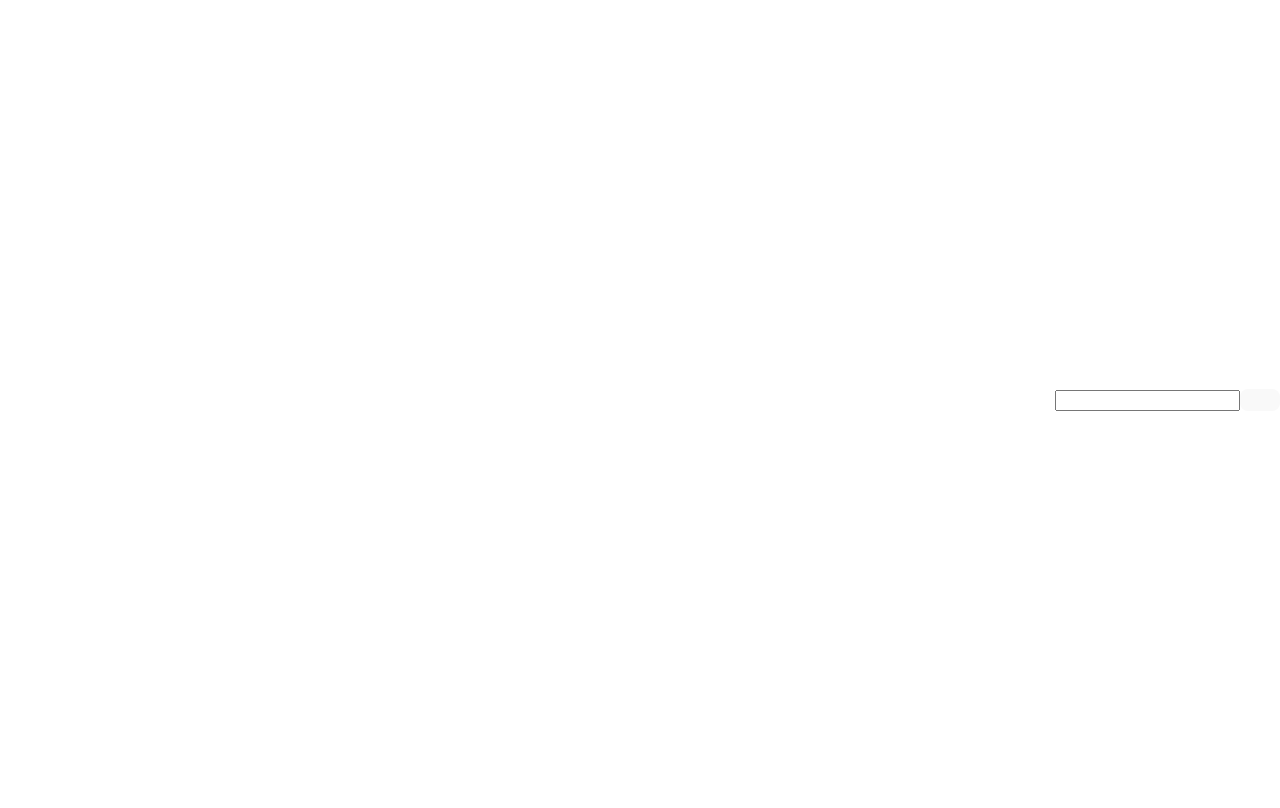
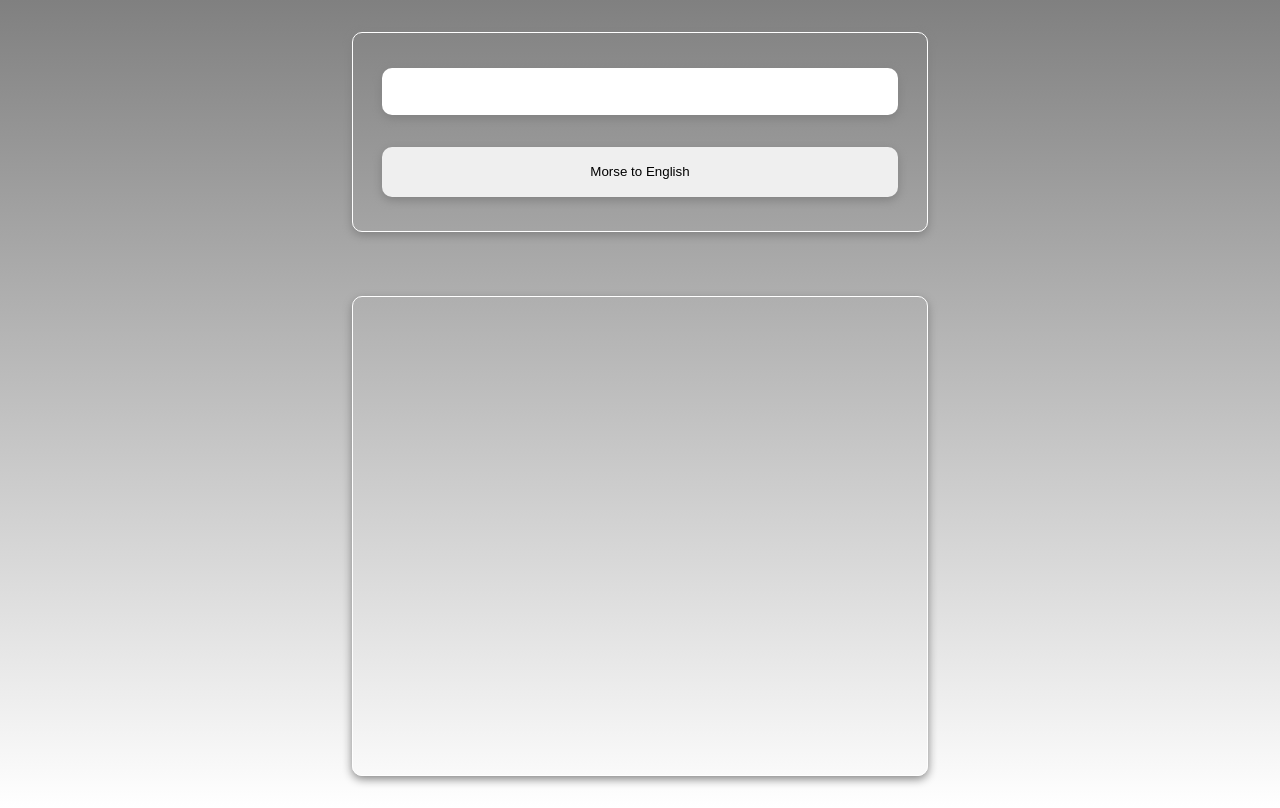
Before and after one commit to Koji47/morse-code-tech-test, a website built with Vite: page index.html in a window 1280 px wide. Built offline with nearby package versions, Linux system fonts and the light colour scheme.

Commit message:
styling scss

```diff
--- a/index.html
+++ b/index.html
@@ -4,12 +4,16 @@
     <meta charset="UTF-8" />
     <meta name="viewport" content="width=device-width, initial-scale=1.0" />
     <title>Morse Code Translator</title>
+    <link rel="stylesheet" href="./src/main.scss" />
   </head>
   <body>
-    <div id="app"></div>
-    <input type="text" />
-    <button id="translateButton"></button>
-    <div><p id="output"></p></div>
+    <main>
+      <div class="app">
+        <input class="app__input" type="text" />
+        <button class="app__translateButton">Morse to English</button>
+      </div>
+    </main>
+    <p id="output"></p>
     <script type="module" src="/src/main.ts"></script>
   </body>
 </html>
--- a/package.json
+++ b/package.json
@@ -12,6 +12,7 @@
   "devDependencies": {
     "@types/jest": "^29.5.3",
     "cypress": "^12.17.3",
+    "sass": "^1.64.2",
     "typescript": "^5.0.2",
     "vite": "^4.4.5"
   }
--- /dev/null
+++ b/src/_morseToEnglish.ts
@@ -0,0 +1,18 @@
+import { morseCodeDict } from "./_morseCodeDict";
+
+export const englishToMorse = (input: string): string => {
+  const upperCaseText = input.toUpperCase();
+
+  const morseCodeArray = upperCaseText.split(" ").map((word) => {
+    const wordMorse = word.split("").map((char) => {
+      const morseChar = morseCodeDict[char];
+
+      return morseChar;
+    });
+    console.log(wordMorse);
+    return wordMorse.join(" ");
+  });
+
+  console.log(morseCodeArray.join(" / "));
+  return morseCodeArray.join(" / ");
+};
--- a/src/main.scss
+++ b/src/main.scss
@@ -0,0 +1,74 @@
+* {
+  margin: 0px;
+  padding: 0px;
+  box-sizing: border-box;
+}
+
+a,
+ul,
+li {
+  all: unset;
+}
+
+body {
+  background-image: linear-gradient(grey, white);
+}
+
+.app {
+  display: flex;
+  flex-direction: column;
+  justify-content: center;
+  align-items: center;
+  margin: 2rem;
+  height: 10vh;
+  border: 1px solid white;
+  border-radius: 10px;
+  box-shadow: 0 3px 10px gray;
+  height: 25vh;
+
+  &__input {
+    width: 90%;
+    max-height: 70px;
+    border-radius: 10px;
+    border: 0px;
+    box-shadow: 0 3px 10px gray;
+    padding: 1rem;
+    margin: 1rem;
+  }
+}
+
+button {
+  width: 90%;
+  max-height: 70px;
+  border-radius: 10px;
+  border: 0px;
+  box-shadow: 0 3px 10px gray;
+  height: 50px;
+  margin: 1rem;
+}
+
+#output {
+  margin: 2rem;
+  height: 60vh;
+  border: 1px solid white;
+  border-radius: 10px;
+  box-shadow: 0 3px 10px gray;
+  padding: 1rem;
+}
+
+button:active {
+  box-shadow: 0 0 2px gray;
+  transform: translateY(2px);
+  transition: all 0.2s;
+}
+
+@media screen and (min-width: 768px) {
+  body {
+    width: 50vw;
+    max-width: 800px;
+    display: flex;
+    flex-direction: column;
+    align-self: center;
+    margin-left: 25vw;
+  }
+}
--- a/src/main.ts
+++ b/src/main.ts
@@ -1,5 +1,4 @@
-import "./style.css";
-import { morseCodeDict } from "./_morseCodeDict";
+import { englishToMorse } from "./_morseToEnglish";
 
 export const input = document.querySelector<HTMLInputElement>("input");
 export const translateButton =
@@ -14,23 +13,6 @@ if (!output) {
   throw new Error("Error output selector");
 }
 
-const englishToMorse = (input: string): string => {
-  const upperCaseText = input.toUpperCase();
-
-  const morseCodeArray = upperCaseText.split(" ").map((word) => {
-    const wordMorse = word.split("").map((char) => {
-      const morseChar = morseCodeDict[char];
-
-      return morseChar;
-    });
-    console.log(wordMorse);
-    return wordMorse.join(" ");
-  });
-
-  console.log(morseCodeArray.join(" / "));
-  return morseCodeArray.join(" / ");
-};
-
 translateButton.addEventListener("click", () => {
   const inputText = input.value;
   const morseCodeOutput = englishToMorse(inputText);
```
Also changed, not shown: 1 other file.
